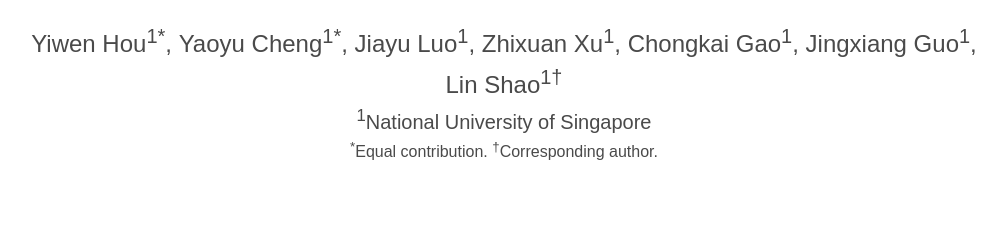
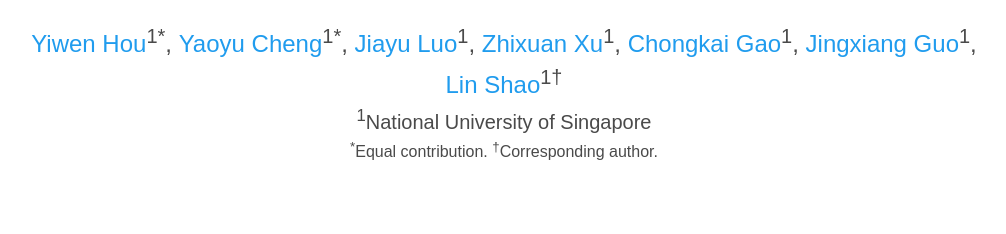
Before and after one commit to quantitativemanipulation/quantitativemanipulation.github.io, a plain HTML site: page index.html in a window 1280 px wide. Shown: the part 213-447 px from the top of the page, without its empty margins (136-1142 px from the left). Drawn offline with nearby package versions, Linux system fonts and the light colour scheme; some icons are missing; a web font is replaced by a local one.

Commit message:
Add personal homepage links for all QuaMa authors

```diff
--- a/index.html
+++ b/index.html
@@ -51,13 +51,13 @@
           <h1 class="title is-1 publication-title">
             <img src="static/images/Cocktail.png" alt="icon" style="width:40px; height:40px; vertical-align:0; margin-right:0px;">   <span style="color:rgb(239, 148, 158);">Qua</span><span style="color:rgb(145, 172, 224);">Ma</span>: Extending Skill Learning with Delta Dynamics Modeling for Precise and Generalizable <span style="color:rgb(239, 148, 158);">Quantitative</span> <span style="color:rgb(145, 172, 224);">Manipulation</span></h1>
           <div class="is-size-4 publication-authors">
-            <span class="author-block">Yiwen Hou<sup>1*</sup>,</span>
-            <span class="author-block">Yaoyu Cheng<sup>1*</sup>,</span>
-            <span class="author-block">Jiayu Luo<sup>1</sup>,</span>
-            <span class="author-block">Zhixuan Xu<sup>1</sup>,</span>
-            <span class="author-block">Chongkai Gao<sup>1</sup>,</span>
-            <span class="author-block">Jingxiang Guo<sup>1</sup>,</span>
-            <span class="author-block">Lin Shao<sup>1&dagger;</sup></span>
+            <span class="author-block"><a href="https://houyiwen.github.io/" target="_blank" rel="noopener noreferrer">Yiwen Hou</a><sup>1*</sup>,</span>
+            <span class="author-block"><a href="https://www.linkedin.com/in/yaoyu-cheng-026a99414?originalSubdomain=sg" target="_blank" rel="noopener noreferrer">Yaoyu Cheng</a><sup>1*</sup>,</span>
+            <span class="author-block"><a href="https://jiayuluo0205.github.io/" target="_blank" rel="noopener noreferrer">Jiayu Luo</a><sup>1</sup>,</span>
+            <span class="author-block"><a href="https://ariszxxu.github.io/" target="_blank" rel="noopener noreferrer">Zhixuan Xu</a><sup>1</sup>,</span>
+            <span class="author-block"><a href="https://chongkaigao.com/" target="_blank" rel="noopener noreferrer">Chongkai Gao</a><sup>1</sup>,</span>
+            <span class="author-block"><a href="https://jingxiangguo.com/" target="_blank" rel="noopener noreferrer">Jingxiang Guo</a><sup>1</sup>,</span>
+            <span class="author-block"><a href="https://linsats.github.io/" target="_blank" rel="noopener noreferrer">Lin Shao</a><sup>1&dagger;</sup></span>
           </div>
 
           <div class="is-size-5 publication-authors">
```
